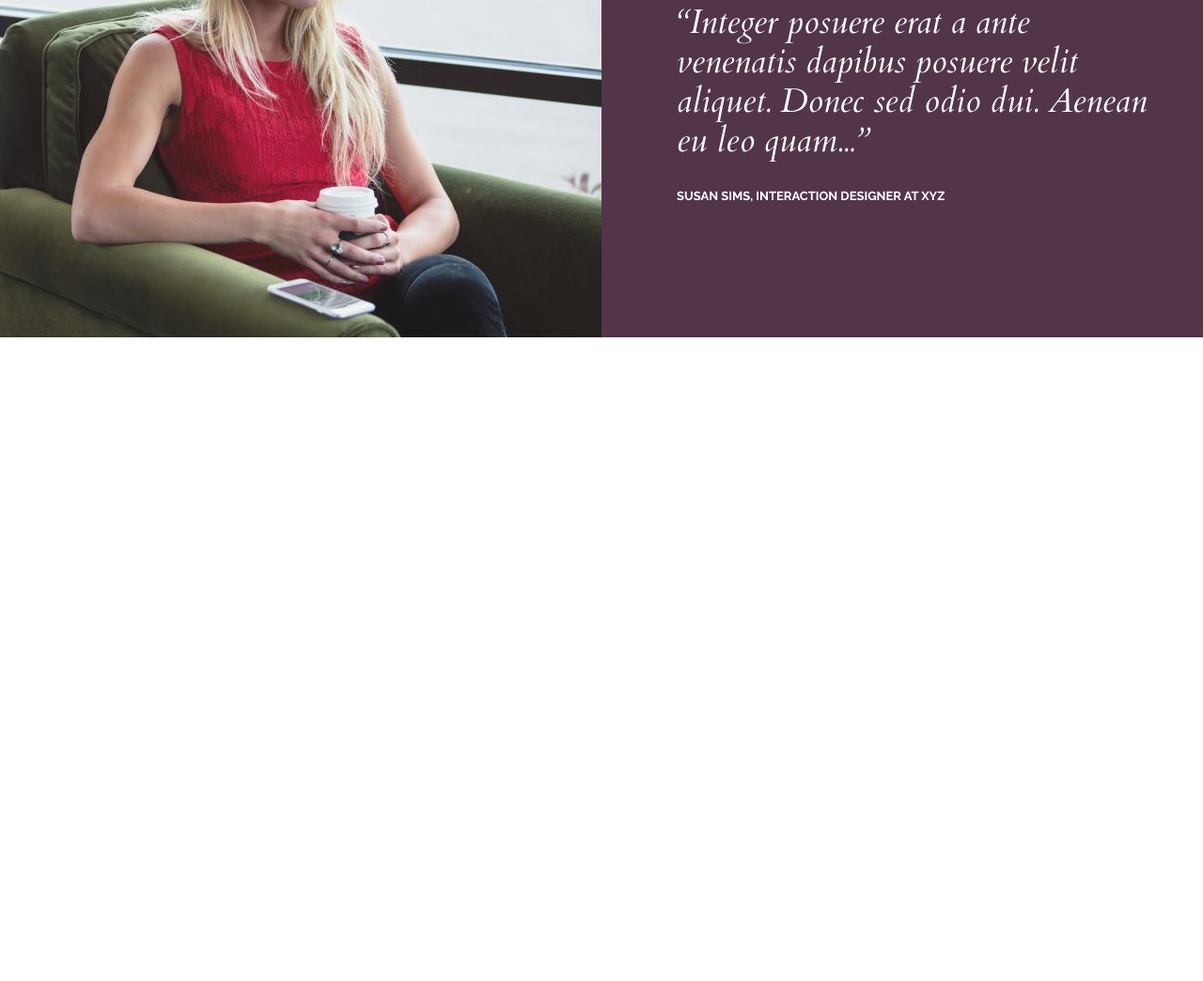
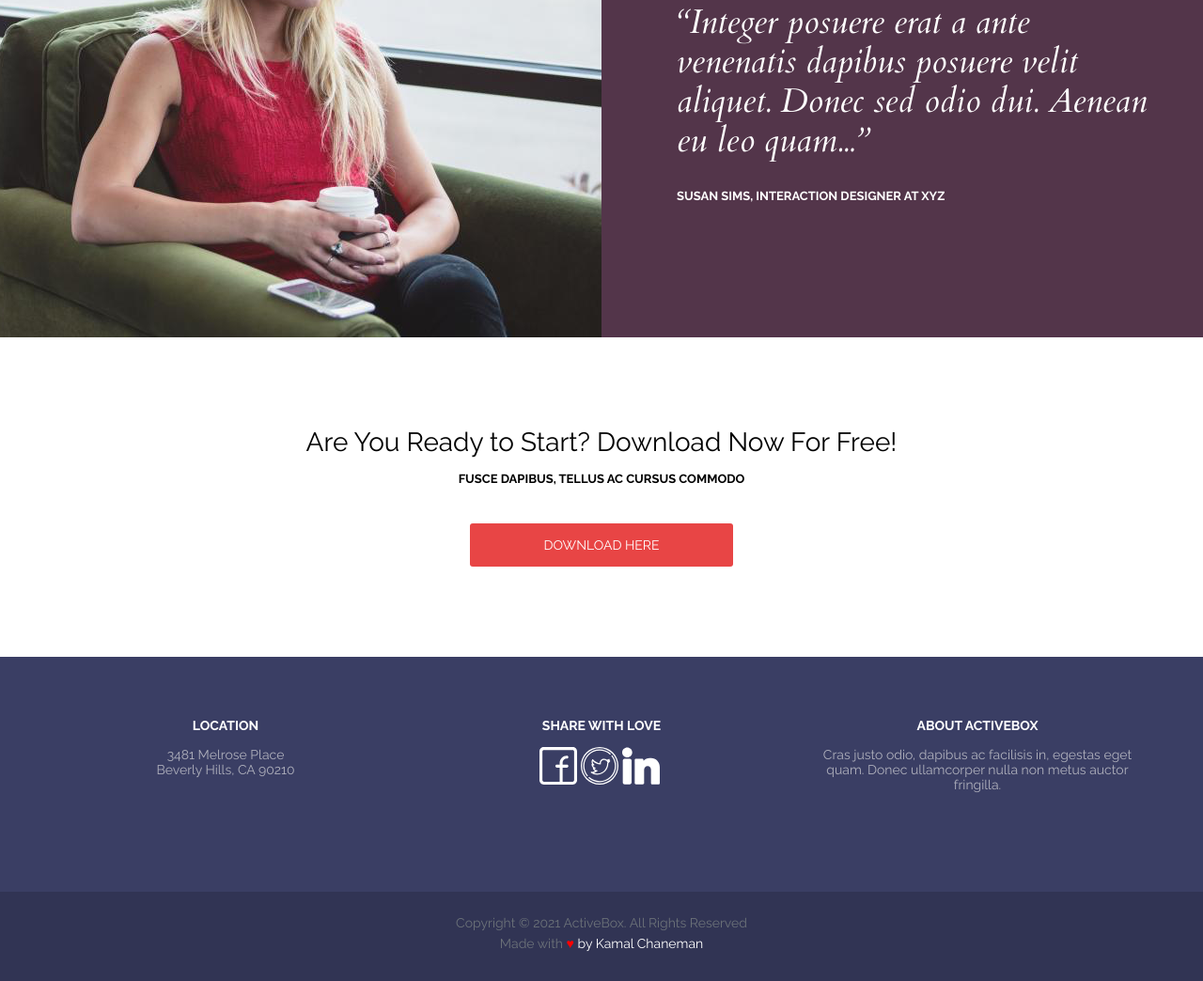
Before and after one commit to Xardas2001/Practice_html_css_coding, a plain HTML site: page index.html in a window 1280 px wide. Shown: the part 3053-4097 px from the top of the page at 94% size. Before the commit the page ends 3412 px from the top, so only its background shows below. Drawn offline with nearby package versions, Linux system fonts and the light colour scheme.

Commit message:
Finished creating view of site

```diff
--- a/index.html
+++ b/index.html
@@ -392,8 +392,82 @@
                         <div class="reviews_author">Susan Sims, Interaction Designer at XYZ</div>
                     </div>
                 </div>
+            </div>
+        </div>
+
+
+
+        <!--Download-->
+        <div class="download">
+            <div class="container">
+                <div class="download_item">
+                    <div class="download_text">
+                        <div class="download_ready">Are You Ready to Start? Download Now For Free!</div>
+                        <div class="download_ready_under">Fusce dapibus, tellus ac cursus commodo</div>
+                    </div>
+                    <a class="download_button" href="#">Download Here</a>
+                </div>
 
             </div>
         </div>
+
+
+        <!--Find us-->
+        <div class="find_us">
+            <div class="container">
+                <div class="find_us_inner">
+                    <div class="find_us_item">
+                        <div class="location">
+                            <div class="find_us_item_title">Location</div>
+
+                            <div class="find_us_item_content" id="find_us_item_content1">3481 Melrose Place
+                                Beverly Hills, CA 90210</div>
+                        </div>
+                    </div>
+
+                    <div class="find_us_item">
+                        <div class="find_us_social">
+                            <div class="find_us_item_title">Share with Love</div>
+
+                            <div class="find_us_item_content">
+                                <a href="https://facebook.com" target="_blank">
+                                    <svg id="facebookid" class="find_us_item_content_button">
+                                        <use xlink:href="#facebook"></use>
+                                    </svg>
+                                </a>
+
+                               <a href="https://twitter.com" target="_blank">
+                                    <svg id="twitterid" class="find_us_item_content_button">
+                                        <use xlink:href="#twitter"></use>
+                                    </svg>
+                                </a>
+
+                                <a href="https://linkedid.com" target="_blank">
+                                    <svg id="linkedid_id" class="find_us_item_content_button">
+                                        <use xlink:href="#linkedin"></use>
+                                    </svg>
+                                </a>
+
+                            </div>
+                        </div>
+                    </div>
+                    <div class="find_us_item">
+                        <div class="about_us">
+                            <div class="find_us_item_title">About ActiveBox</div>
+                            <div class="find_us_item_content">Cras justo odio, dapibus ac facilisis in, egestas eget quam. Donec ullamcorper nulla non metus auctor fringilla.</div>
+                        </div>
+                    </div>
+                </div>
+            </div>
+        </div>
+
+        <!--Site end-->
+        <div class="end_of_site">
+            <div class="container">
+                <div class="end_of_site_inner">
+                    <div class="all_rights_blah_blah">Copyright © 2021 ActiveBox. All Rights Reserved</div>
+                    <div class="site_author">Made with <a id="heart">&hearts;</a> <a id="end_of_site_made_by">by Kamal Chaneman</a></div>
+                </div>
+            </div>
     </body>
 </html>
--- a/style.css
+++ b/style.css
@@ -350,3 +350,137 @@ a{
     margin-top: 30px;
     text-transform: uppercase;
 }
+
+
+
+/*Download
+-----------------------------------------------------------*/
+
+
+.download{
+    height: 340px;
+}
+
+.download_item{
+    display: flex;
+    flex-direction: column;
+    align-items: center;
+    text-align: center;
+}
+
+.download_ready{
+    margin-top: 95px;
+    font-size: 28px;
+    color: #000;
+    font-weight: 300;
+}
+
+.download_ready_under{
+    margin-top: 15px;
+    margin-bottom: 40px;
+    font-size: 13px;
+    font-weight: 700;
+    text-transform: uppercase;
+    color: #000;
+}
+
+.download_button{
+    padding-top: 15px;
+    border-radius: 3px;
+    height: 46px;
+    width: 280px;
+    text-decoration: none;
+    background-color: #e84545;
+    text-transform: uppercase;
+    color: #fff;
+    transition: background 0.2s linear;
+}
+
+.download_button:hover{
+    background-color: #e40d0d;
+}
+
+
+
+
+/*Find us
+-----------------------------------------------------------*/
+
+
+.find_us{
+    background-color: #3a3e64;
+    height: 250px;
+}
+
+.find_us_inner{
+    display: flex;
+    flex-wrap: wrap;
+    padding-top: 65px;
+    justify-content: space-between;
+}
+
+.find_us_item{
+    width: 33.33333%;
+    max-width: 370px;
+    text-align: center;
+}
+
+.find_us_item_title{
+    font-size: 14px;
+    font-weight: 700;
+    color: #fff;
+    text-transform: uppercase;
+    margin-bottom: 15px;
+}
+
+.find_us_item_content{
+    display: flex;
+    flex-wrap: wrap;
+    justify-content: center;
+    font-size: 14px;
+    color: #afb0bc;
+}
+
+.find_us_item_content_button{
+    fill: #fff;
+    height: 40px;
+    width: 40px;
+    margin-right: 4px;
+    transition: fill 0.1s linear;
+}
+
+.find_us_item_content_button:hover{
+    fill: #1877F2;
+}
+
+#find_us_item_content1{
+    padding: 0 100px;
+}
+
+
+
+/*End of site
+-----------------------------------------------------------*/
+
+.end_of_site{
+    padding-top: 25px;
+    height: 95px;
+    background-color: #313454;
+    font-size: 14px;
+}
+
+.end_of_site_inner{
+    text-align: center;
+}
+
+.all_rights_blah_blah{
+    margin-bottom: 6px;
+}
+
+#heart{
+    color: red;
+}
+
+#end_of_site_made_by{
+    color: #fff;
+}
```
